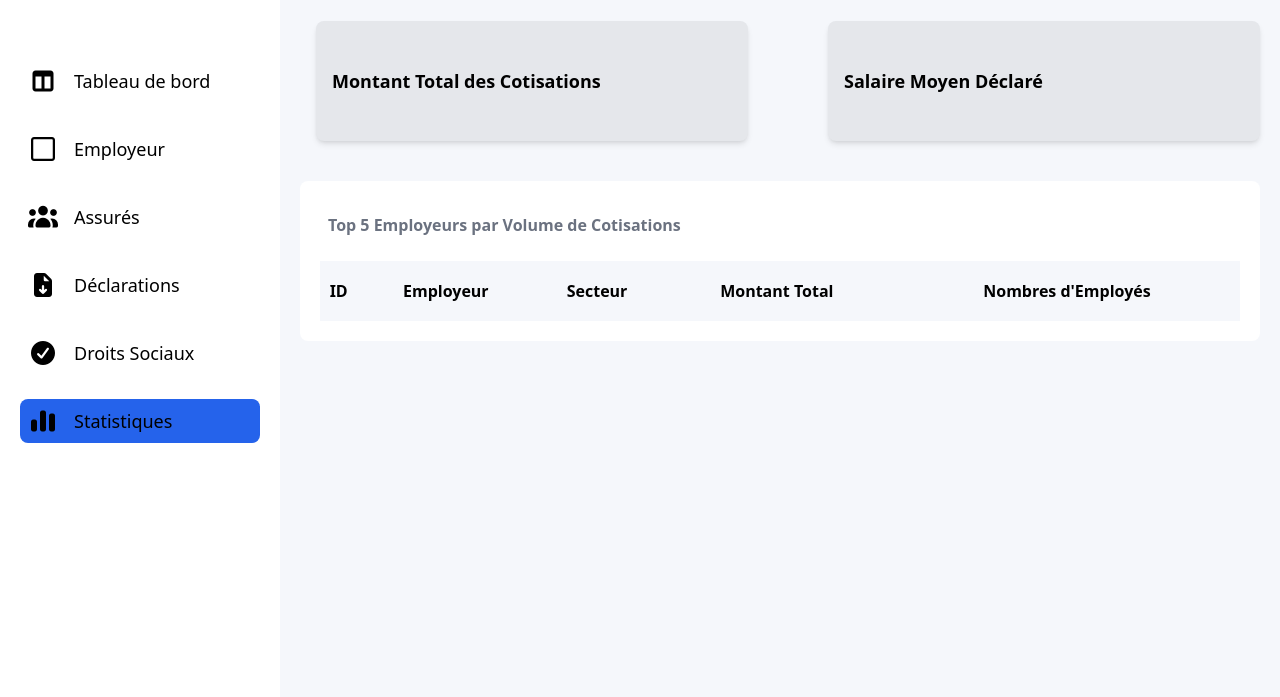
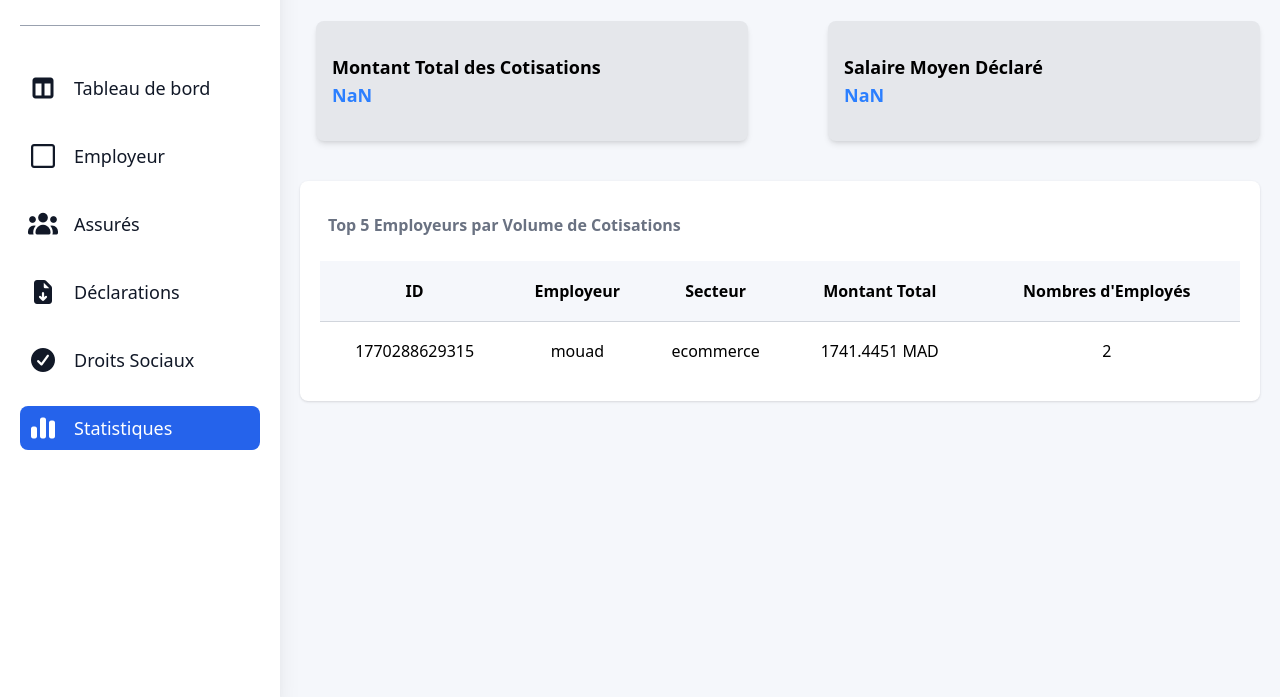
Before and after one commit to Mouad-MCH/e-Social-Systems, a website built with Vite: page statistique.html in a window 1280 px wide. Shown: the part 103-800 px from the top of the page. Built offline with nearby package versions, Linux system fonts and the light colour scheme.

Commit message:
add statistics.ui.js

```diff
--- a/src/data/declaration.js
+++ b/src/data/declaration.js
@@ -15,5 +15,12 @@
         ],
         month: "2026-01",
         declaredAt: '2026-02-10'
+    },
+        {
+        id: 12345357543,
+        employeurId: 1770288629315,
+        salaries: [499, 5000, 3000 ],
+        month: "2026-01",
+        declaredAt: '2026-02-10'
     }
 ];
--- a/src/ui/assures.ui.js
+++ b/src/ui/assures.ui.js
@@ -145,3 +145,5 @@
   //   nam.value=""
   // })
 }
+addToTable()
+modal()
--- /dev/null
+++ b/src/ui/statistics.ui.js
@@ -0,0 +1,40 @@
+
+import { obtenirMontantTotal, obtenirTopEmployeur, obtenirSalaireMoyen } from "../services/statistics.service.js";
+import { findEmployeurById } from "../utils/helpers.js";
+
+
+
+const montent_total = document.querySelector("#montant_ttl_cotisation");
+const salaire_moyeen = document.querySelector("#sal_moy_declarer");
+
+
+
+
+document.addEventListener('DOMContentLoaded', () => {
+    montent_total.innerHTML = obtenirMontantTotal();
+    salaire_moyeen.innerHTML = obtenirSalaireMoyen();
+    addOnTable()
+})
+
+
+
+const addOnTable = () => {
+    const tbody = document.querySelector("tbody");
+
+    tbody.innerHTML = '';
+
+    let data = obtenirTopEmployeur();
+    let emp = findEmployeurById(data.employeurId);
+
+    tbody.innerHTML += `
+                    <tr>
+                        <td>${emp.id}</td>
+                        <td>${emp.raisonSociale}</td>
+                        <td>${emp.secteur}</td>
+                        <td>${data.montantTotal} MAD</td>
+                        <td>${emp.assures.length}</td>
+                    </tr>
+
+    `
+
+}
--- a/src/utils/helpers.js
+++ b/src/utils/helpers.js
@@ -1,5 +1,5 @@
 import { assures } from "../data/assures.js";
-
+import { employeurs } from "../data/employeurs.js";
 
 // ginerate IDs
 
@@ -14,3 +14,10 @@
 export const findAssureById = (id) => {
     return assures.find(e => e.id === id);
 }
+
+
+// find employeur by ID
+
+export const findEmployeurById = (id) => {
+    return employeurs.find(e => e.id === Number(id));
+}
--- a/statistique.html
+++ b/statistique.html
@@ -6,7 +6,6 @@
     <meta name="viewport" content="width=device-width, initial-scale=1.0">
     <title>SideBar</title>
     <link rel="stylesheet" href="src/assets/styles/statistique.css">
-    <script src="https://cdn.tailwindcss.com"></script><!-- to apply color properties on texts --->
     <link rel="stylesheet" href="src/assets/styles/sidebar.css">
     <link rel="stylesheet" href="https://cdnjs.cloudflare.com/ajax/libs/font-awesome/7.0.1/css/all.min.css">
 
@@ -118,20 +117,20 @@
                 </thead>
                 <!-- Start Tbody -->
                 <tbody>
-                    <!-- <tr>
+                    <tr>
                         <td>1</td>
                         <td>MCH</td>
                         <td>BTP</td>
+                        <td>234 MAD</td>
                         <td>2</td>
-                        <td>
-                            <button class="detail">Détails</button>
-                        </td>
-                    </tr> -->
+                    </tr>
                 </tbody>
                 <!-- End Tbody -->
             </table>
         </div>
 </div>
 
+
+<script type="module" src="/src/ui/statistics.ui.js"></script>
 </body>
 </html>
```
